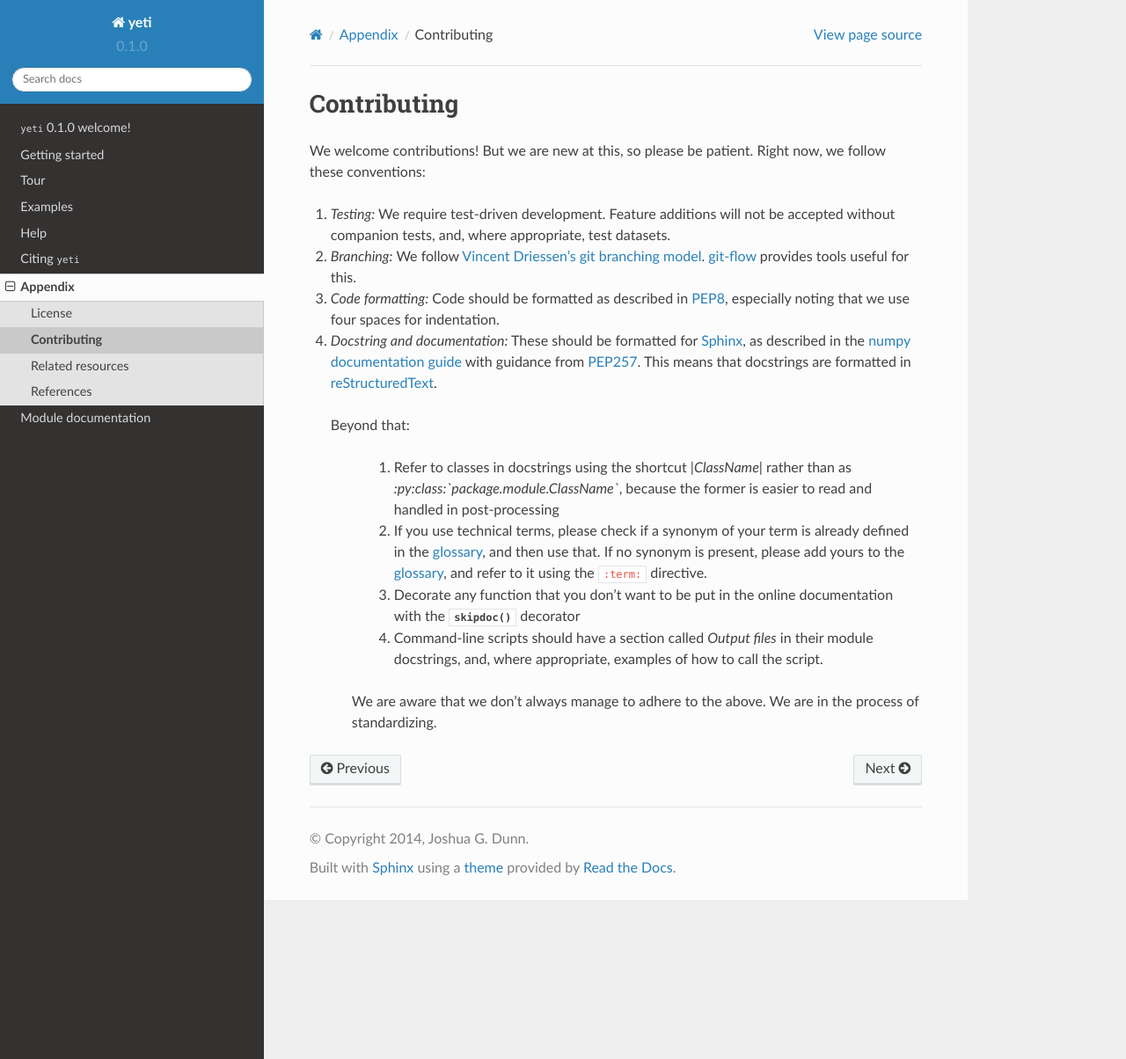
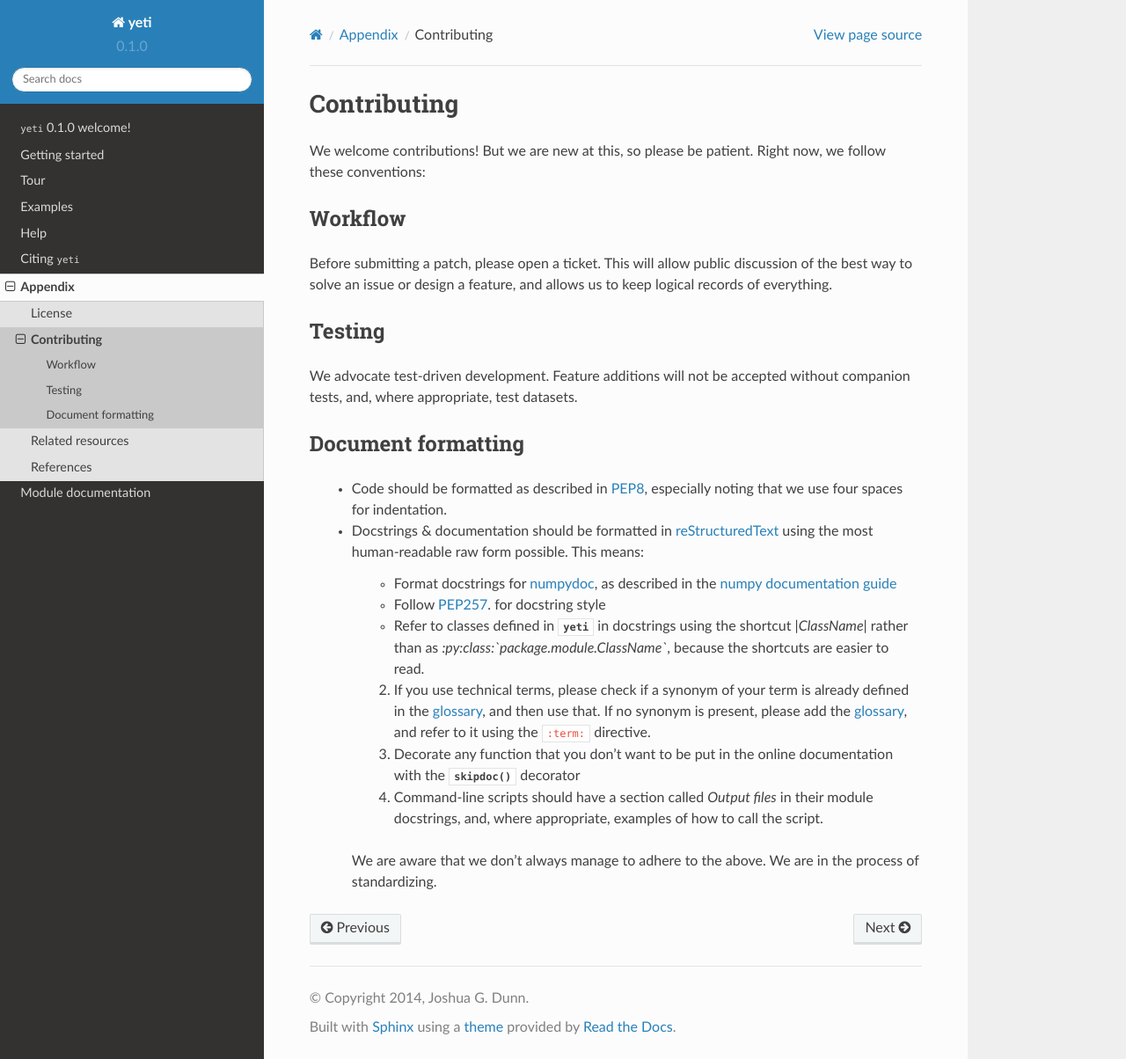
Before and after one commit to joshuagryphon/plastid, a Sphinx documentation site: the page built from docs/source/contributing.rst, in a window 1280 px wide and 1204 px high. Shown: the whole window at 88% size. Built offline with Sphinx 7.4.7 and the Read the Docs theme 2.0.0, drawn with Linux system fonts in a browser that asks for light colours.

Commit message:
updating contributing

```diff
--- a/docs/source/contributing.rst
+++ b/docs/source/contributing.rst
@@ -4,33 +4,40 @@ Contributing
 We welcome contributions! But we are new at this, so please be patient. Right
 now, we follow these conventions:
 
-1.  *Testing:* We require test-driven development. Feature additions will not
-    be accepted without companion tests, and, where appropriate, test datasets.
+Workflow
+--------
+Before submitting a patch, please open a ticket. This will allow public discussion
+of the best way to solve an issue or design a feature, and allows us to keep
+logical records of everything.
 
-2.  *Branching:* We follow `Vincent Driessen's git branching model <http://nvie.com/posts/a-successful-git-branching-model/>`_.
-    `git-flow <https://github.com/nvie/gitflow/wiki/Installation>`_
-    provides tools useful for this.
+Testing
+-------
+We advocate test-driven development. Feature additions will not be accepted without
+companion tests, and, where appropriate, test datasets.
 
-3.  *Code formatting:* Code should be formatted as described
-    in `PEP8 <https://www.python.org/dev/peps/pep-0008>`_, especially noting
-    that we use four spaces for indentation.
+Document formatting
+-------------------
 
-4.  *Docstring and documentation:* These should be formatted for
-    `Sphinx <http://sphinx-doc.org/>`_, as described in the
-    `numpy documentation guide <https://github.com/numpy/numpy/blob/master/doc/HOWTO_DOCUMENT.rst.txt>`_
-    with guidance from `PEP257 <https://www.python.org/dev/peps/pep-0257>`_.
-    This means that docstrings are formatted in
-    `reStructuredText <http://docutils.sourceforge.net/docs/user/rst/quickref.html>`_.
+  - Code should be formatted as described in `PEP8 <https://www.python.org/dev/peps/pep-0008>`_,
+    especially noting that we use four spaces for indentation.
 
-   Beyond that:
+  - Docstrings & documentation should be formatted in `reStructuredText`_ using
+    the most human-readable raw form possible. This means:
 
-      1. Refer to classes in docstrings using the shortcut `\|ClassName\|`
-         rather than as `:py:class:\`package.module.ClassName\``, because the
-         former is easier to read and handled in post-processing
+      - Format docstrings for `numpydoc`_,  as described in the
+        `numpy documentation guide <https://github.com/numpy/numpy/blob/master/doc/HOWTO_DOCUMENT.rst.txt>`_
+
+      - Follow `PEP257 <https://www.python.org/dev/peps/pep-0257>`_. for docstring style
+
+      - Refer to classes defined in :data:`yeti` in docstrings using the shortcut `\|ClassName\|`
+        rather than as `:py:class:\`package.module.ClassName\``, because the shortcuts are
+        easier to read.
+
+
 
       2. If you use technical terms, please check if a synonym of your term
          is already defined in the :doc:`glossary <glossary>`, and then use that.
-         If no synonym is present, please add yours to the
+         If no synonym is present, please add the
          :doc:`glossary <glossary>`, and refer to it using the ``:term:``
          directive.
 
```
